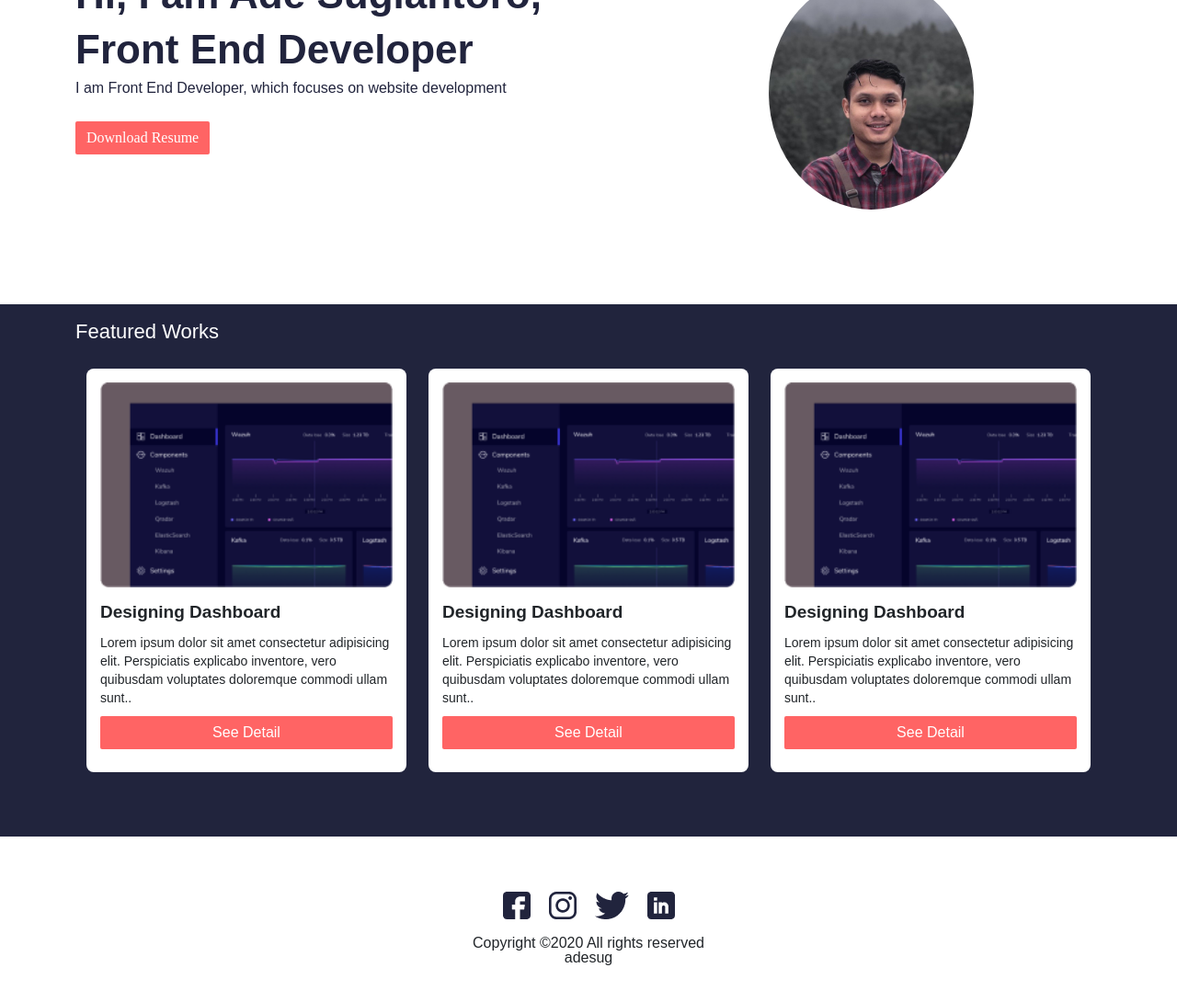
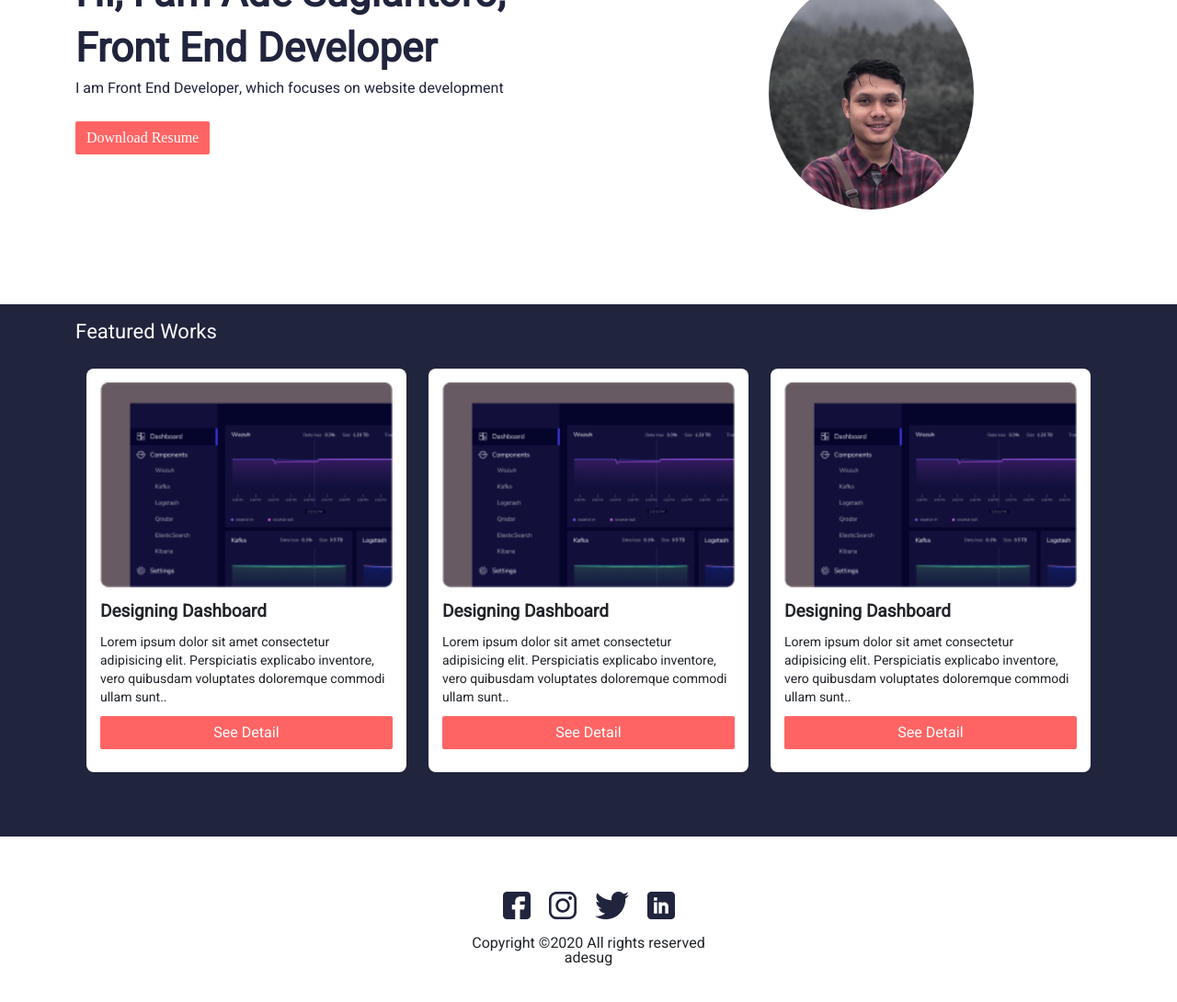
Before and after one commit to adesug/simple-portfolio, a plain HTML site: page index.html in a window 1280 px wide. Shown: the part 236-1326 px from the top of the page at 92% size. Drawn offline with Linux system fonts and the light colour scheme.

Commit message:
update font

```diff
--- a/index.html
+++ b/index.html
@@ -4,6 +4,9 @@
     <meta charset="UTF-8">
     <meta http-equiv="X-UA-Compatible" content="IE=edge">
     <meta name="viewport" content="width=device-width, initial-scale=1.0">
+    <link rel="preconnect" href="https://fonts.googleapis.com">
+    <link rel="preconnect" href="https://fonts.gstatic.com" crossorigin>
+    <link href="https://fonts.googleapis.com/css2?family=Heebo&display=swap" rel="stylesheet">
     <link rel="shortcut icon" href="assets/cat.ico" type="image/x-icon">
     <link rel="stylesheet" href="styles/bootstrap.min.css">
     <link rel="stylesheet" href="styles/style.css">
```
